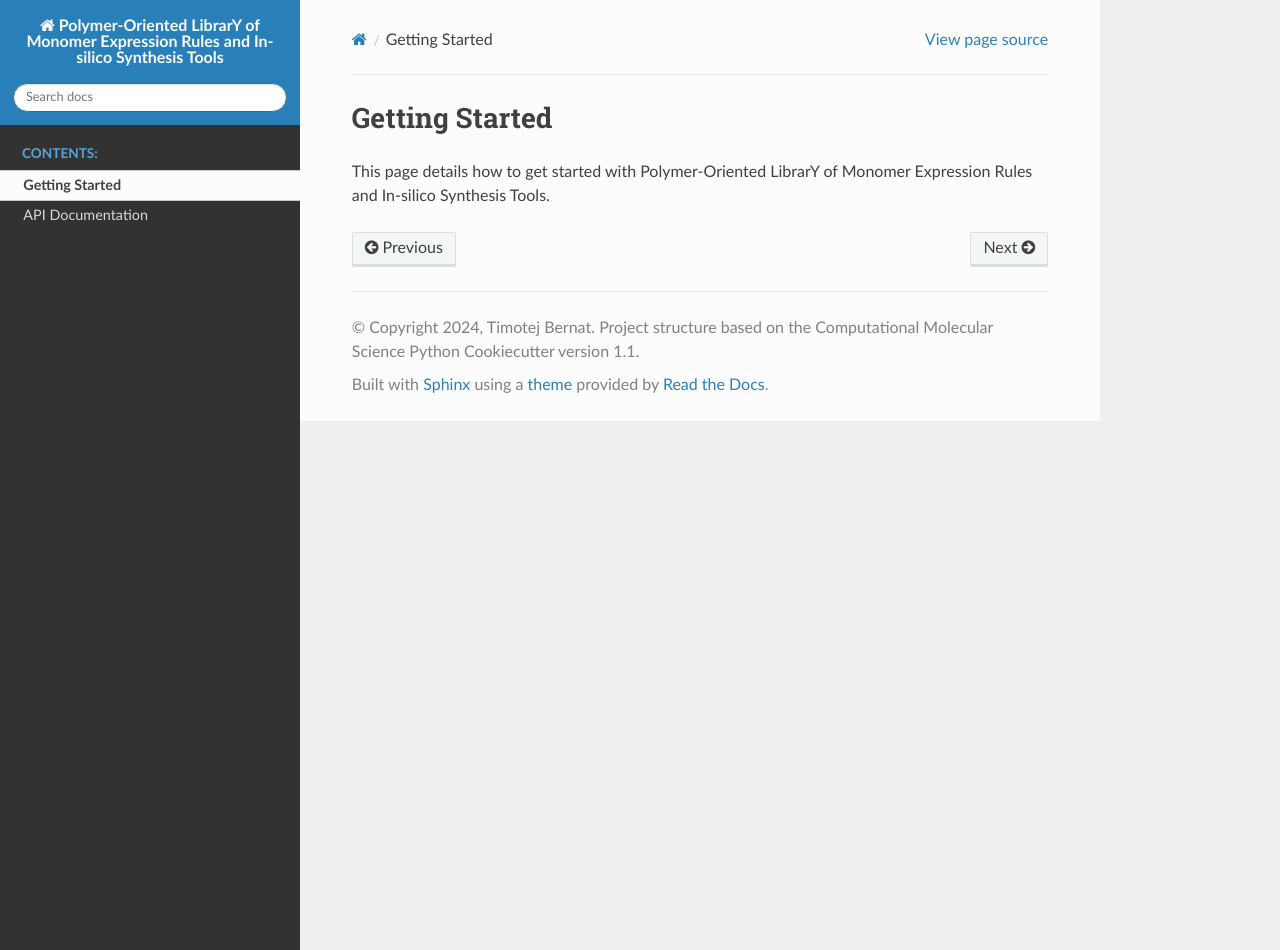
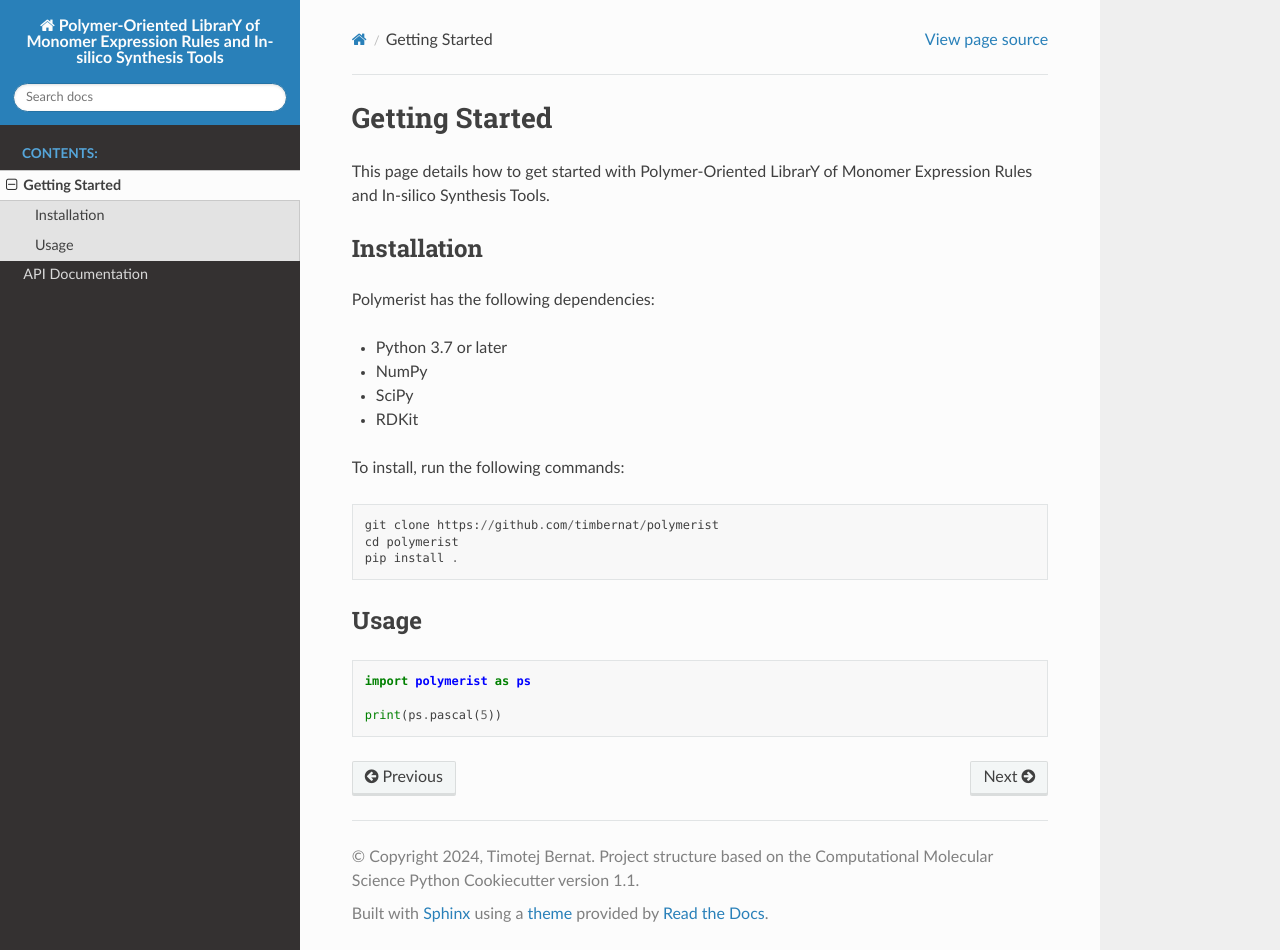
Before and after one commit to timbernat/polymerist, a Sphinx documentation site: the page built from docs/getting_started.rst, in a window 1280 px wide and 950 px high. Built offline with Sphinx 7.4.7 and the Read the Docs theme 3.1.0, drawn with Linux system fonts in a browser that asks for light colours; the version number could not be read and is left out.

Commit message:
Added some sample text to docs to check if edits show up on ReadTheDocs

```diff
--- a/docs/api.rst
+++ b/docs/api.rst
@@ -4,4 +4,5 @@ API Documentation
 .. autosummary::
    :toctree: autosummary
 
-   polymerist.canvas
+   polymerist.pascal
+   polymerist.module_hierarchy
--- a/docs/getting_started.rst
+++ b/docs/getting_started.rst
@@ -2,3 +2,27 @@ Getting Started
 ===============
 
 This page details how to get started with Polymer-Oriented LibrarY of Monomer Expression Rules and In-silico Synthesis Tools.
+
+Installation
+############
+Polymerist has the following dependencies:
+
+* Python 3.7 or later
+* NumPy
+* SciPy
+* RDKit
+
+To install, run the following commands:
+::
+
+    git clone https://github.com/timbernat/polymerist
+    cd polymerist
+    pip install .
+
+Usage
+#####
+.. code-block:: python
+
+    import polymerist as ps
+
+    print(ps.pascal(5))
--- a/docs/index.rst
+++ b/docs/index.rst
@@ -4,7 +4,8 @@
    contain the root `toctree` directive.
 
 Welcome to Polymer-Oriented LibrarY of Monomer Expression Rules and In-silico Synthesis Tools's documentation!
-=========================================================
+==============================================================================================================
+I'm just putting in some sample text to see what it looks like when compiled
 
 .. toctree::
    :maxdepth: 2
```
